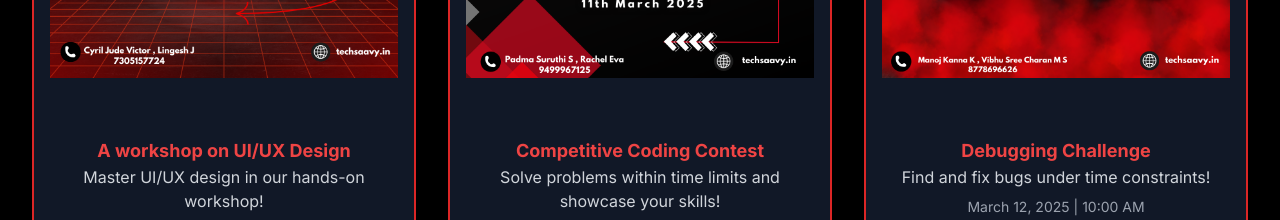
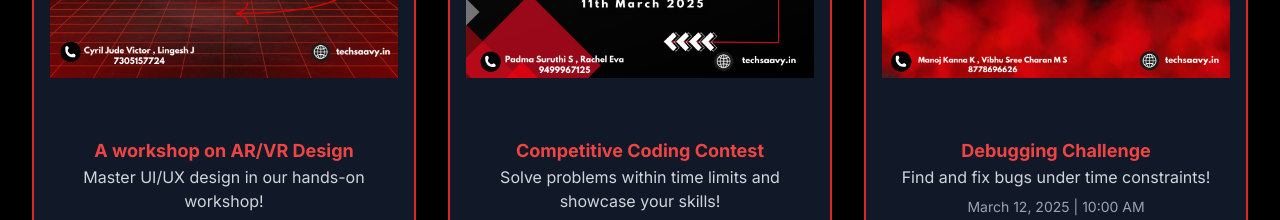
Before and after one commit to HariAditya2k3/Techsaavy-Portfolio, a Next.js app: page / in a window 1280 px wide. Shown: the part 780-1000 px from the top of the page. Built offline with nearby package versions, Linux system fonts and the light colour scheme.

Commit message:
techefstfinal2

```diff
--- a/src/app/home/page.tsx
+++ b/src/app/home/page.tsx
@@ -21,7 +21,7 @@ export default function Home() {
   const events = [
     {
       imgSrc: "/ev1.png",
-      title: "A workshop on UI/UX Design",
+      title: "A workshop on AR/VR Design",
       description: "Master UI/UX design in our hands-on workshop!",
       participants: "1",
       amount: "₹100",
```
